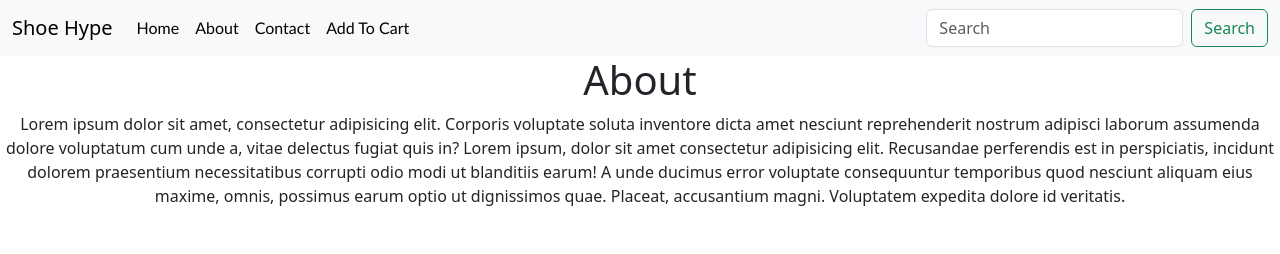
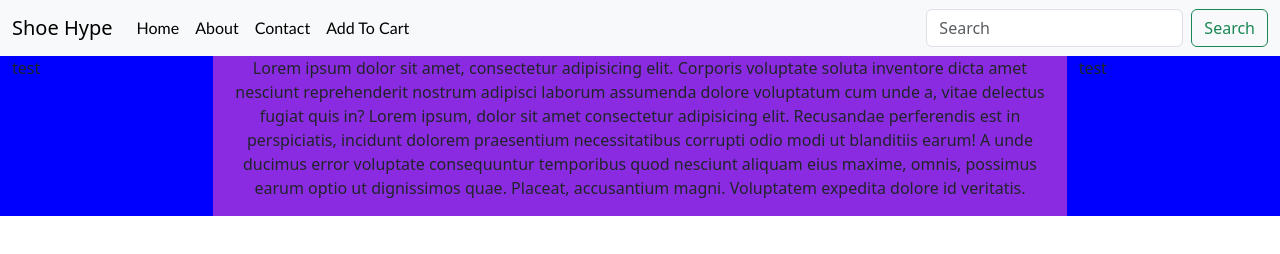
Before and after one commit to cgomez1501/Project-1-Personal-Website, a website: page about.html in a window 1280 px wide. Drawn offline with nearby package versions, Linux system fonts and the light colour scheme.

Commit message:
update 29/ cols

```diff
--- a/about.html
+++ b/about.html
@@ -45,10 +45,19 @@
           </div>
       </nav>
     </header>
-<h1>About</h1>
+    <main>
+      <div class="container-fluid">
+        <div class="row">
+          <div class="col-lg-2 col-md-4 col-sm-12" style="background-color: blue;">test</div>
+          <div class="col-lg-8 col-md-4 col-sm-12" style="background-color: blueviolet;">
               <p>Lorem ipsum dolor sit amet, consectetur adipisicing elit. Corporis voluptate soluta inventore dicta amet nesciunt reprehenderit nostrum adipisci laborum assumenda dolore voluptatum cum unde a, vitae delectus fugiat quis in?
               Lorem ipsum, dolor sit amet consectetur adipisicing elit. Recusandae perferendis est in perspiciatis, incidunt dolorem praesentium necessitatibus corrupti odio modi ut blanditiis earum! A unde ducimus error voluptate consequuntur temporibus quod nesciunt aliquam eius maxime, omnis, possimus earum optio ut dignissimos quae. Placeat, accusantium magni. Voluptatem expedita dolore id veritatis.
 
               </p>
+          </div>
+          <div class="col-lg-2 col-md-4 col-sm-12" style="background-color: blue;">test</div>
+        </div>
+      </div>
+    </main>
   </body>
 </html>
```
Lines whose indentation alone changed are shown as unchanged.
